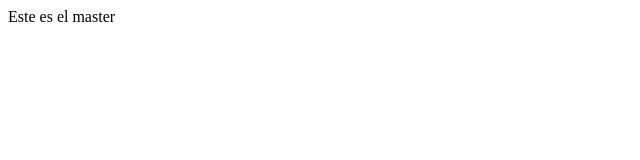
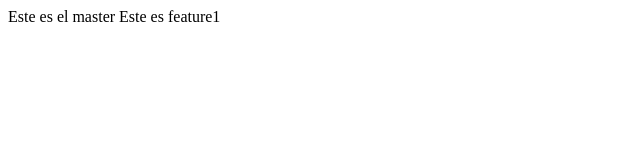
Before and after one commit to omarAnswerNet/prueba, a plain HTML site: page index.html in a window 1280 px wide. Shown: the whole page, without its empty margins (0-640 px from the left). Drawn offline with Linux system fonts and the light colour scheme.

Commit message:
feature1 commit 1

```diff
--- a/index.html
+++ b/index.html
@@ -8,5 +8,7 @@
 <body>
     Este es el master
 
+    Este es feature1
+
 </body>
 </html>
```
